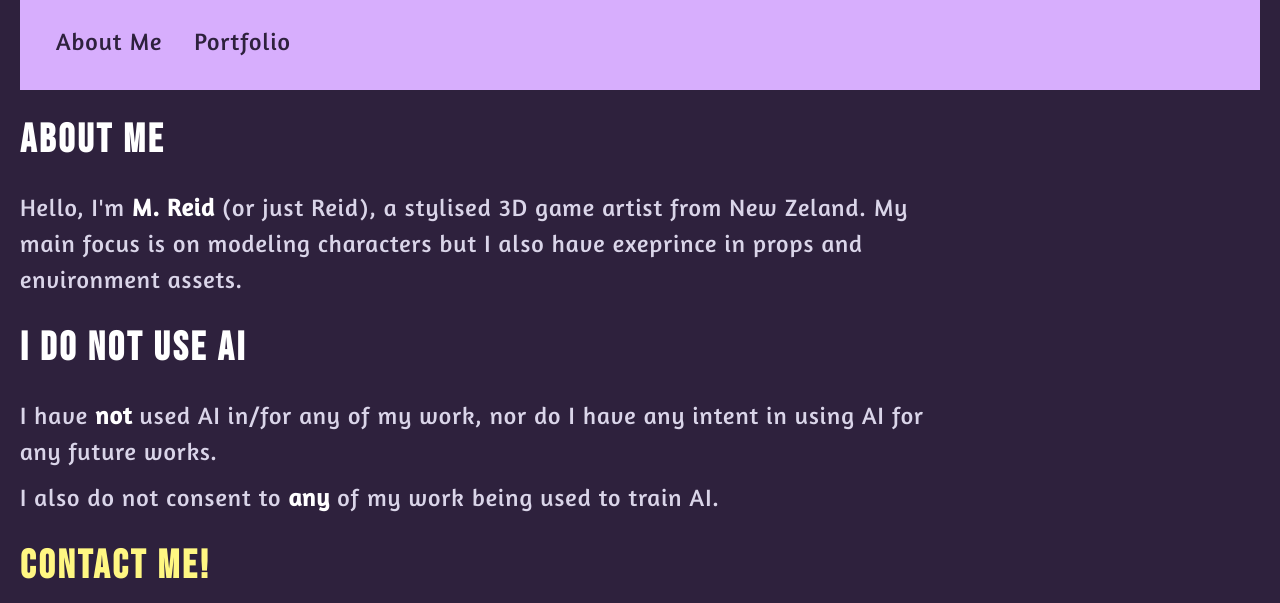
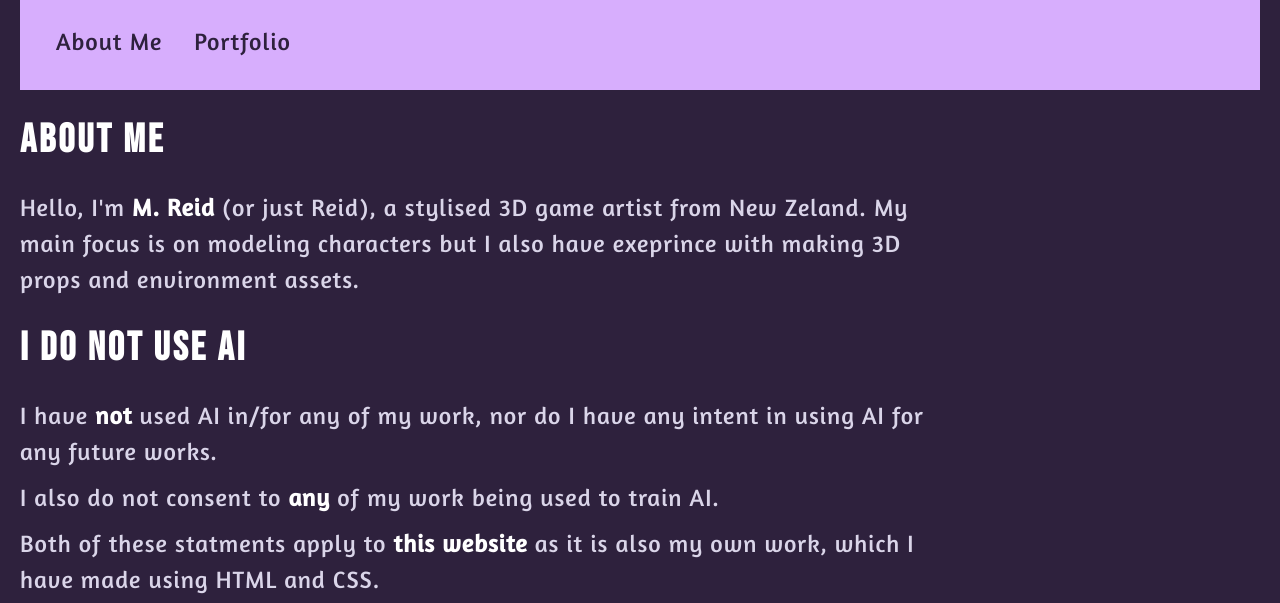
Before and after one commit to MReidGameArt/mreidgameart.io, a plain HTML site: page index.html in a window 1280 px wide. Shown: the part 197-800 px from the top of the page. Drawn offline with Linux system fonts and the light colour scheme.

Commit message:
Update index.html

```diff
--- a/index.html
+++ b/index.html
@@ -154,10 +154,11 @@
         </nav>
     </header>
     <h3>About Me</h3>
-    <p>Hello, I'm <strong>M. Reid</strong> (or just Reid), a stylised 3D game artist from New Zeland. My main focus is on modeling characters but I also have exeprince in props and environment assets.</p>
+    <p>Hello, I'm <strong>M. Reid</strong> (or just Reid), a stylised 3D game artist from New Zeland. My main focus is on modeling characters but I also have exeprince with making 3D props and environment assets.</p>
     <h3>I do NOT use AI</h3>
     <p>I have <strong>not</strong> used AI in/for any of my work, nor do I have any intent in using AI for any future works.</p>
     <p>I also do not consent to <strong>any</strong> of my work being used to train AI.</p>
+    <p>Both of these statments apply to <strong>this website</strong> as it is also my own work, which I have made using HTML and CSS.</p>
     <h3><a href="mailto:mreid.gameart@gmail.com">Contact Me!</a></h3>
     <h4> Other Links</h4>
     <p><a href="https://sketchfab.com/m.reid"target="_blank">Sketchfab</a></p>
```
